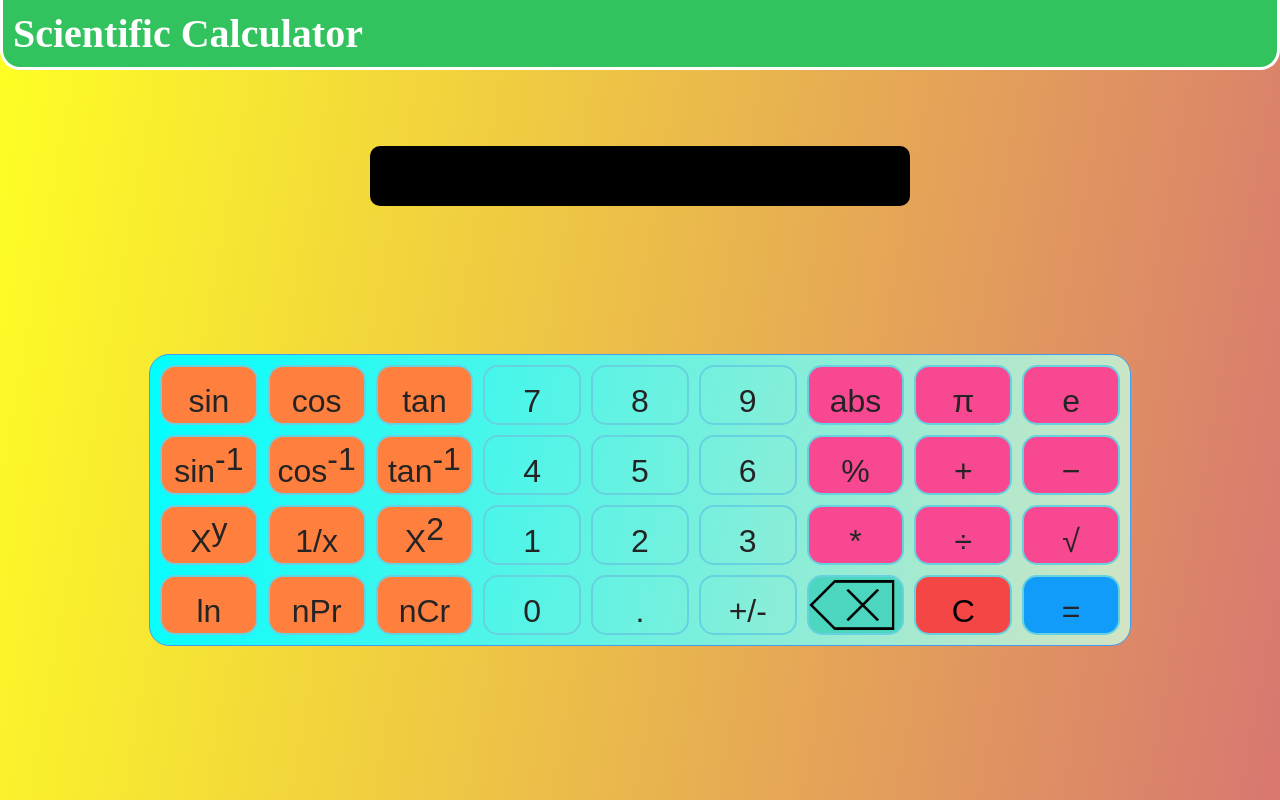
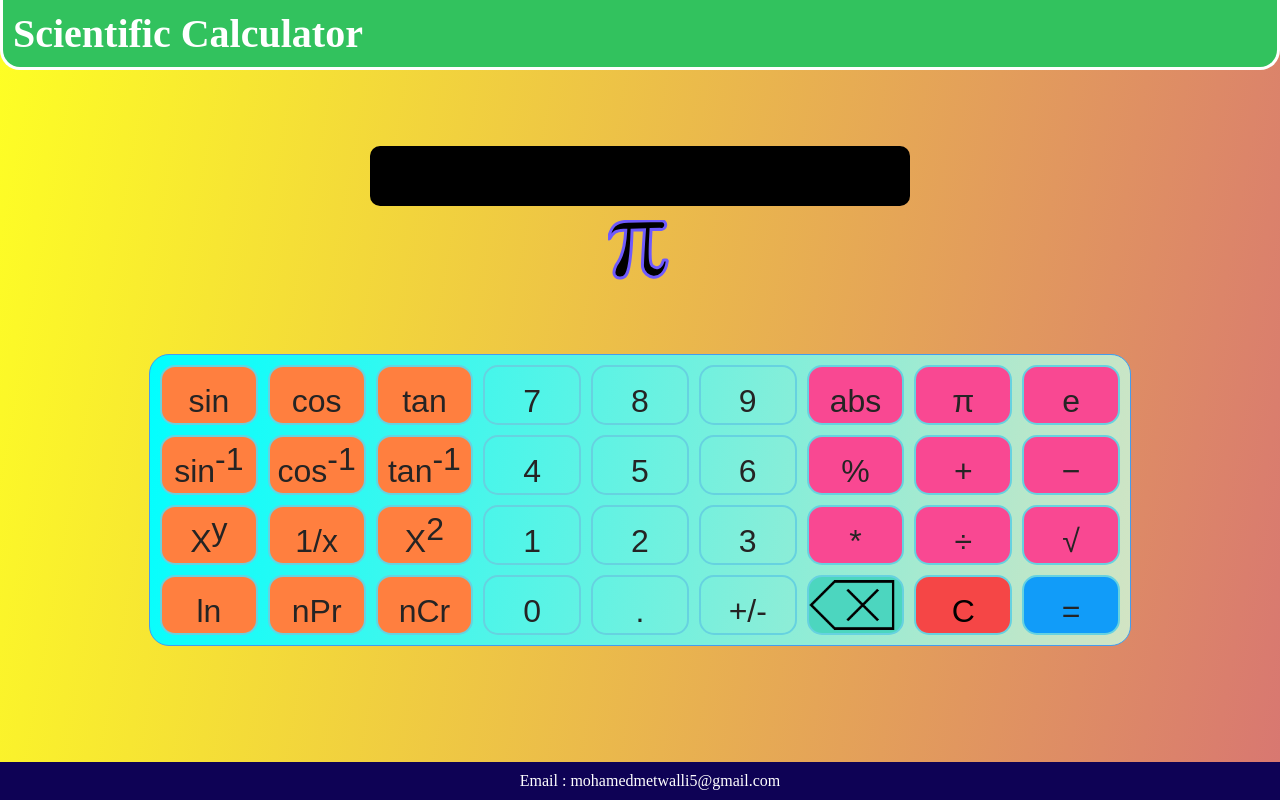
Before and after one commit to MohamedMetwalli5/Scientific-Calculator, a Vue app in the folder frontend-calculator/: page / in a window 1280 px wide. Built offline with nearby package versions, Linux system fonts and the light colour scheme.

Commit message:
Adding some updates

```diff
--- a/frontend-calculator/package.json
+++ b/frontend-calculator/package.json
@@ -11,7 +11,8 @@
     "axios": "^0.27.2",
     "core-js": "^3.8.3",
     "vue": "^2.6.14",
-    "vue-axios": "^3.4.1"
+    "vue-axios": "^3.4.1",
+    "vue-sync-query-mixin": "^2.1.3"
   },
   "devDependencies": {
     "@babel/core": "^7.12.16",
--- /dev/null
+++ b/frontend-calculator/src/components/Footer.vue
@@ -0,0 +1,35 @@
+<template>
+    <div id="container">
+        <div id="contact">
+            <p>Email : {{ mail }}</p>
+        </div>
+    </div>
+</template>
+
+
+<script>
+export default {
+  name: 'Footer',
+  data: function(){
+    return {
+        mail:"mohamedmetwalli5@gmail.com",
+    };
+  },
+}
+</script>
+
+<style scoped>
+    #container{
+      padding:10px;
+      margin-top:10px;
+      width:100%;
+      color:white;
+      background-color:#0e0255;
+      display:flex;
+      flex-direction:column;
+      align-items:center;
+      position: fixed;
+      bottom: 0;
+    }
+
+</style>
--- /dev/null
+++ b/frontend-calculator/src/components/PI.vue
@@ -0,0 +1,42 @@
+<template>
+<div class="animate">
+    <svg stroke="#6f5afd">
+        <path d="M 59.27 41.17 h 0 a 1 1 0 0 0 -0.25 -0.79 a 0.91 0.91 0 0 0 -1.02 -0.38 h -2 a 1 1 0 0 0 -0.9 0.8 c -1 3.68 -2.73 6.08 -5 6.76 c -1.31 0.4 -3.4 0.4 -5.89 -1.83 l -0.13 -0.12 c -0.76 -0.82 -1.29 -2.45 -1.61 -5.16 c -0.56 -4.85 -0.43 -13.17 0.34 -26.54 c 0.06 -1 0.11 -1.87 0.14 -2.48 l 0.09 -1.85 l 9.34 -0.22 A 4.47 4.47 0 0 0 54 0.5 l -33.72 0.78 C 6.4 1.6 3.49 6.73 0.54 17.55 a 1.2 1.2 0 0 0 0.46 1.45 a 1.18 1.18 0 0 0 1 -0.61 c 3.37 -6.07 5.56 -7.88 13.55 -8.14 l 2.2 -0.07 l -0.14 2.19 c -0.61 9.88 -1.53 18.43 -6.17 27.23 a 48.72 48.72 0 0 1 -3.35 5.49 C 6.16 49 5.33 52.42 6.48 54.85 A 5.89 5.89 0 0 0 11.54 58 a 7.25 7.25 0 0 0 6.66 -3.11 c 0.83 -1.2 1.75 -3.46 2.62 -7.54 C 22.18 41 23.42 30.21 24 12 l 0.07 -1.89 L 36.5 9.84 L 36.34 12 c -0.75 10.57 -1.52 21.8 -1.89 32.62 a 14.29 14.29 0 0 0 0.26 3 a 11.53 11.53 0 0 0 10.56 9.55 C 50.81 57.56 57.8 53.58 59.27 41.17 Z"/>
+    </svg>
+</div>
+
+</template>
+
+<script>
+export default {
+  name: 'PI',
+  data: function(){
+    return {
+    };
+  },
+}
+</script>
+
+<style scoped>
+    .animate{
+        height: 50vh;
+        width: 50vw;
+    }
+    svg{
+        position: relative;
+        top: 35%;
+        left: 95%;
+        stroke-width: 3px;
+        stroke-dasharray: 0;
+        stroke-dashoffset: 10;
+        animation: dash 5s infinite both;
+    }
+
+    @keyframes dash{
+        to{
+            stroke-dashoffset: 2;
+            stroke-dasharray: 200;
+        }
+    }
+
+</style>
--- a/frontend-calculator/src/views/Home.vue
+++ b/frontend-calculator/src/views/Home.vue
@@ -1,6 +1,7 @@
 <template>
     <div id="Home-class">
         <h1 id="page-title">{{ pageTitle }}</h1>
+        <PI/>
         <div id="screen">
             <h1>{{ display }}</h1>
         </div>
@@ -44,20 +45,27 @@
                 <button type="button" class="all-clear" value="" @click="UpdateDisplay('')">C</button>
                 <button type="button" id="equal-sign" @click="equal()">=</button>
             </div>
-    </div>
+        </div>
+    <Footer/>
     </div>
 </template>
 
 <script>
+import PI from '../components/PI.vue';
+import Footer from '../components/Footer.vue';
 import axios from 'axios';
 export default {
   name: 'Home',
+  components:{
+    PI,
+    Footer,
+  },
   data: function(){
       return {
         display: "",
         operator: "",
         pageTitle: "Scientific Calculator",
-      };
+    };
   },
     methods: {
 
@@ -511,15 +519,13 @@ export default {
                         console.log(error);
                     });
             }
-
             this.operator = ""
-            //alert("equal");
         },
 
-
         deleteOneChar: function () {
+            let x = this.display.substring(0, this.display.length - 1);
             this.UpdateDisplay("");
-            this.UpdateDisplay(this.display.substring(0, this.display.length - 1));
+            this.UpdateDisplay(x);
         }
 
     }
```
Also changed, not shown: 1 other file (tests, documents, lock files or other folders).
